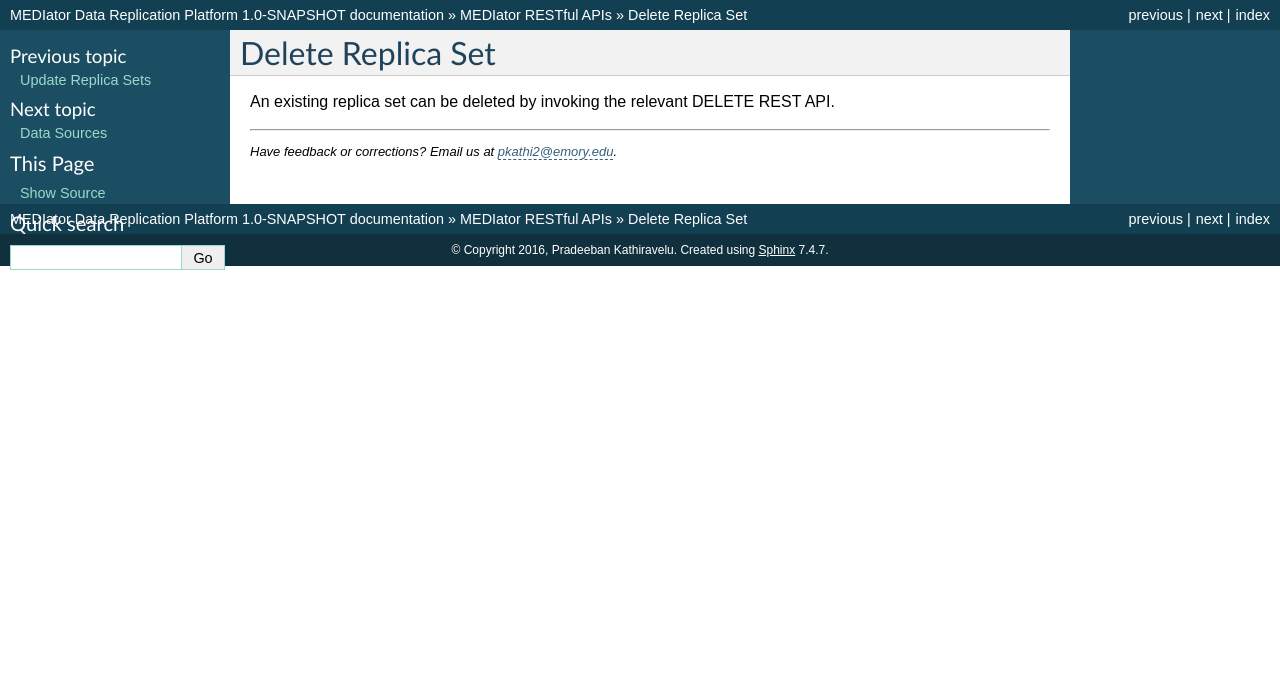
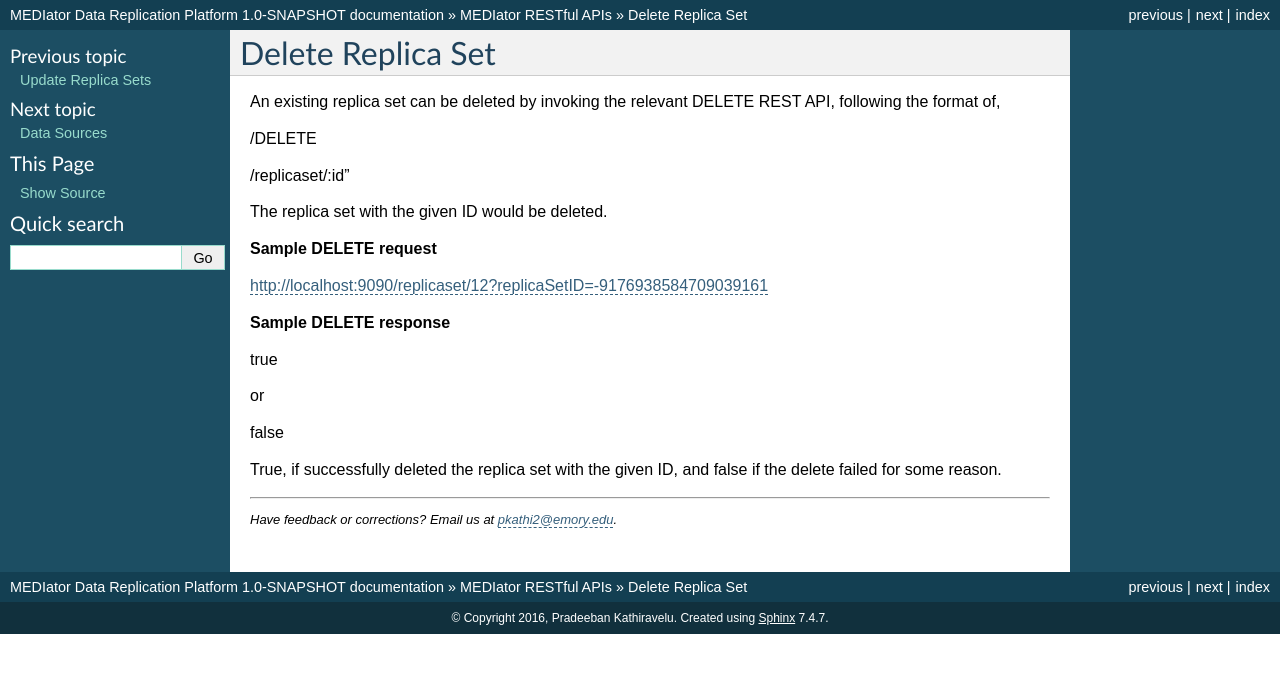
Before and after one commit to pradeeban/mediator, a Sphinx documentation site: the page built from docs/source/sections/restapi/Delete.rst, in a window 1280 px wide. Shown: the top 673 px of the page. Built offline with Sphinx 7.4.7, drawn with Linux system fonts in a browser that asks for light colours.

Commit message:
Delete Replica set.

```diff
--- a/docs/source/sections/restapi/Delete.rst
+++ b/docs/source/sections/restapi/Delete.rst
@@ -2,4 +2,28 @@
 Delete Replica Set
 ******************
 
-An existing replica set can be deleted by invoking the relevant DELETE REST API.
+An existing replica set can be deleted by invoking the relevant DELETE REST API, following the format of,
+
+/DELETE
+
+/replicaset/:id"
+
+
+The replica set with the given ID would be deleted.
+
+
+**Sample DELETE request**
+
+http://localhost:9090/replicaset/12?replicaSetID=-9176938584709039161
+
+
+**Sample DELETE response**
+
+true
+
+or
+
+false
+
+
+True, if successfully deleted the replica set with the given ID, and false if the delete failed for some reason.
```
